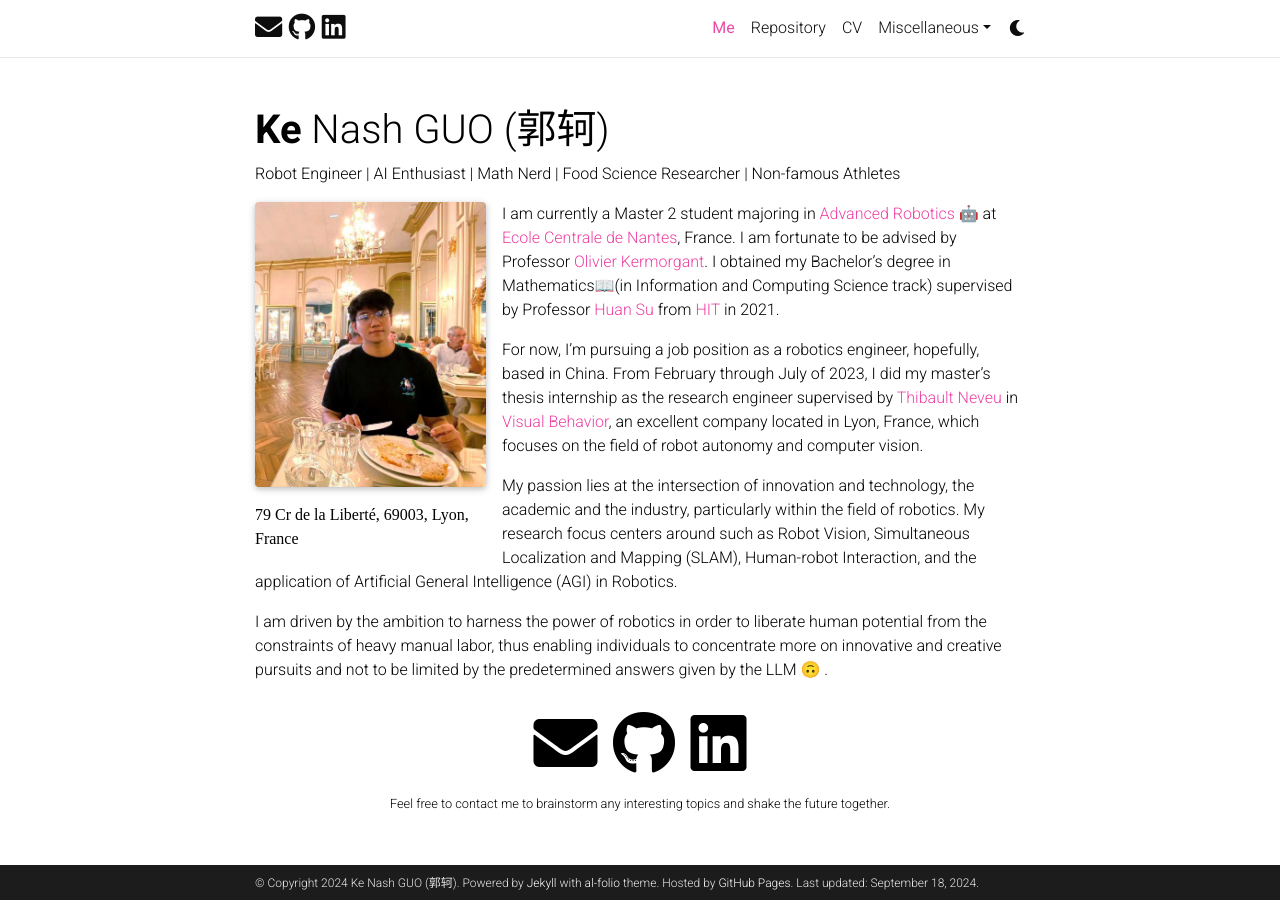
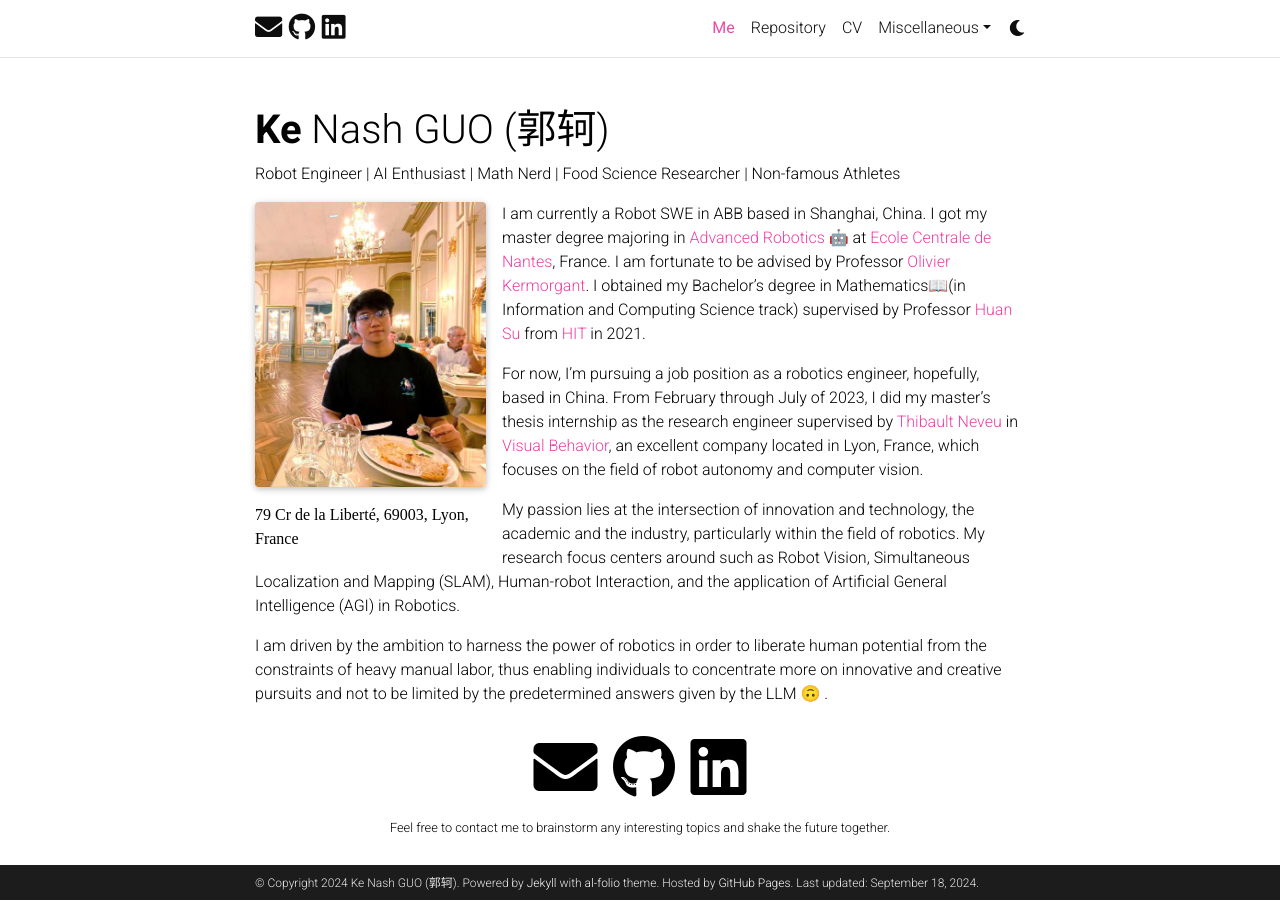
Before and after one commit to GUOkekkk/GUOkekkk.github.io, a Jekyll site: the page built from _pages/about.md, in a window 1280 px wide. Built offline with Jekyll 4.4.1, drawn with Linux system fonts in a browser that asks for light colours; full-size pictures stand in for the smaller copies a plugin makes; comment, search, counter and statistics services are not loaded; a style sheet for code colours, icons or effects is not loaded.

Commit message:
Update about.md

```diff
--- a/_pages/about.md
+++ b/_pages/about.md
@@ -24,7 +24,7 @@
 Link to your social media connections, too. This theme is set up to use [Font Awesome icons](http://fortawesome.github.io/Font-Awesome/) and [Academicons](https://jpswalsh.github.io/academicons/), like the ones below. Add your Facebook, Twitter, LinkedIn, Google Scholar, or just disable all of them.
  -->
 
-I am currently a Master 2 student majoring in [Advanced Robotics](https://www.ec-nantes.fr/study/masters/advanced-robotics-coro-imaro) 🤖 at [Ecole Centrale de Nantes](https://www.ec-nantes.fr/), France. I am fortunate to be advised by Professor [Olivier Kermorgant](http://pagesperso.ls2n.fr/~kermorgant-o/). I obtained my Bachelor's degree in Mathematics📖(in Information and Computing Science track) supervised by Professor [Huan Su](http://homepage.hit.edu.cn/suhuan) from [HIT](http://en.hit.edu.cn/) in 2021.
+I am currently a Robot SWE in ABB based in Shanghai, China. I got my master degree majoring in [Advanced Robotics](https://www.ec-nantes.fr/study/masters/advanced-robotics-coro-imaro) 🤖 at [Ecole Centrale de Nantes](https://www.ec-nantes.fr/), France. I am fortunate to be advised by Professor [Olivier Kermorgant](http://pagesperso.ls2n.fr/~kermorgant-o/). I obtained my Bachelor's degree in Mathematics📖(in Information and Computing Science track) supervised by Professor [Huan Su](http://homepage.hit.edu.cn/suhuan) from [HIT](http://en.hit.edu.cn/) in 2021.
 
 For now, I'm pursuing a job position as a robotics engineer, hopefully, based in China. From February through July of 2023, I did my master's thesis internship as the research engineer supervised by [Thibault Neveu](https://www.linkedin.com/in/thibaultneveu/) in [Visual Behavior](https://visualbehavior.ai/), an excellent company located in Lyon, France, which focuses on the field of robot autonomy and computer vision.
 
```
